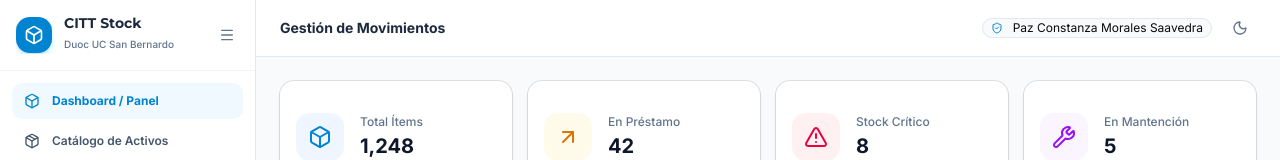
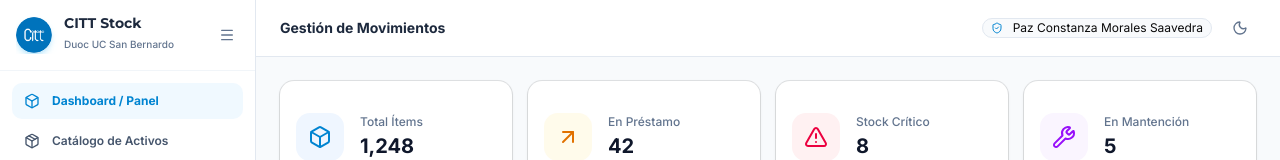
Before and after one commit to REXXARII/citt-stock-frontend, a Next.js app: page / in a window 1280 px wide. Shown: the top 160 px of the page. Built offline with nearby package versions, Linux system fonts and the light colour scheme.

Commit message:
Se añadió el logo de CITT en el LayoutShell y se reemplazó el contenedor del ícono por un componente de imagen.

```diff
--- a/src/components/layout-shell.tsx
+++ b/src/components/layout-shell.tsx
@@ -1,6 +1,7 @@
 'use client';
 
 import React, { useState } from 'react';
+import Image from 'next/image';
 import Link from 'next/link';
 import { usePathname } from 'next/navigation';
 import { useTheme } from 'next-themes';
@@ -51,9 +52,13 @@ export function LayoutShell({ children }: { children: React.ReactNode }) {
       >
         <div className="p-4 flex items-center justify-between border-b border-slate-100 dark:border-slate-800">
           <div className="flex items-center gap-3 overflow-hidden">
-            <div className="w-9 h-9 rounded-xl bg-sky-600 flex items-center justify-center font-bold text-white shadow-md shadow-sky-500/20 flex-shrink-0">
-              <Box className="w-5 h-5" />
-            </div>
+            <Image
+              src="/citt-logo.png"
+              alt="Logo CITT"
+              width={36}
+              height={36}
+              className="h-9 w-9 flex-shrink-0 rounded-full object-cover shadow-md shadow-sky-500/20"
+            />
             {!collapsed && (
               <div className="truncate">
                 <h1 className="font-bold text-sm leading-none text-slate-800 dark:text-white">CITT Stock</h1>
```
Also changed, not shown: public/citt-logo.png (added).
